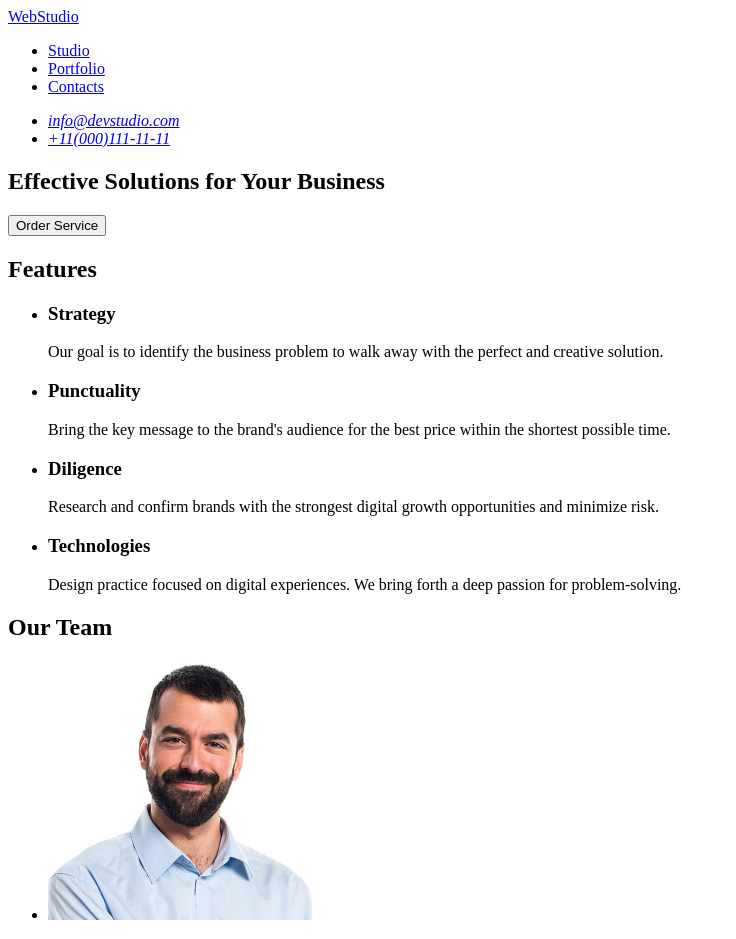
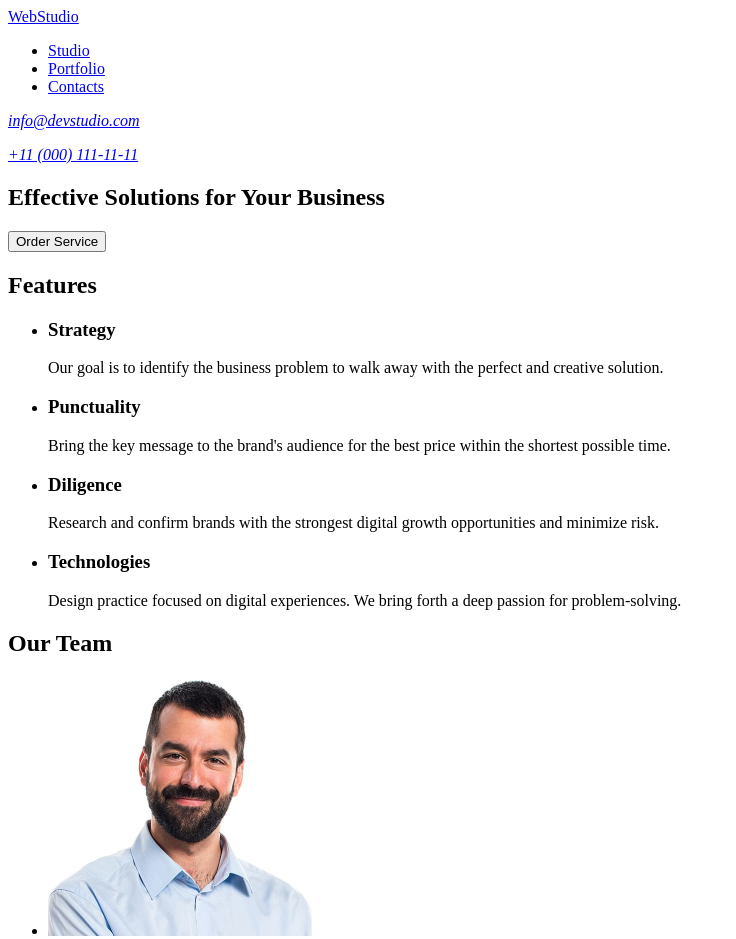
Before and after one commit to Asura810/goit-markup-hw-01, a plain HTML site: page index.html in a window 1280 px wide. Shown: the top 939 px of the page, without its empty margins (0-736 px from the left). Drawn offline with Linux system fonts and the light colour scheme.

Commit message:
update HTML file

```diff
--- a/index.html
+++ b/index.html
@@ -21,12 +21,8 @@
         </ul>
       </nav>
       <address>
-        <ul>
-          <li>
-            <a href="mailto:info@devstudio.com">info@devstudio.com</a>
-          </li>
-          <li><a href="tel:+110001111111">+11(000)111-11-11</a></li>
-        </ul>
+        <p><a href="mailto:info@devstudio.com">info@devstudio.com</a></p>
+        <p><a href="tel:+110001111111">+11 (000) 111-11-11</a></p>
       </address>
     </header>
 
```
